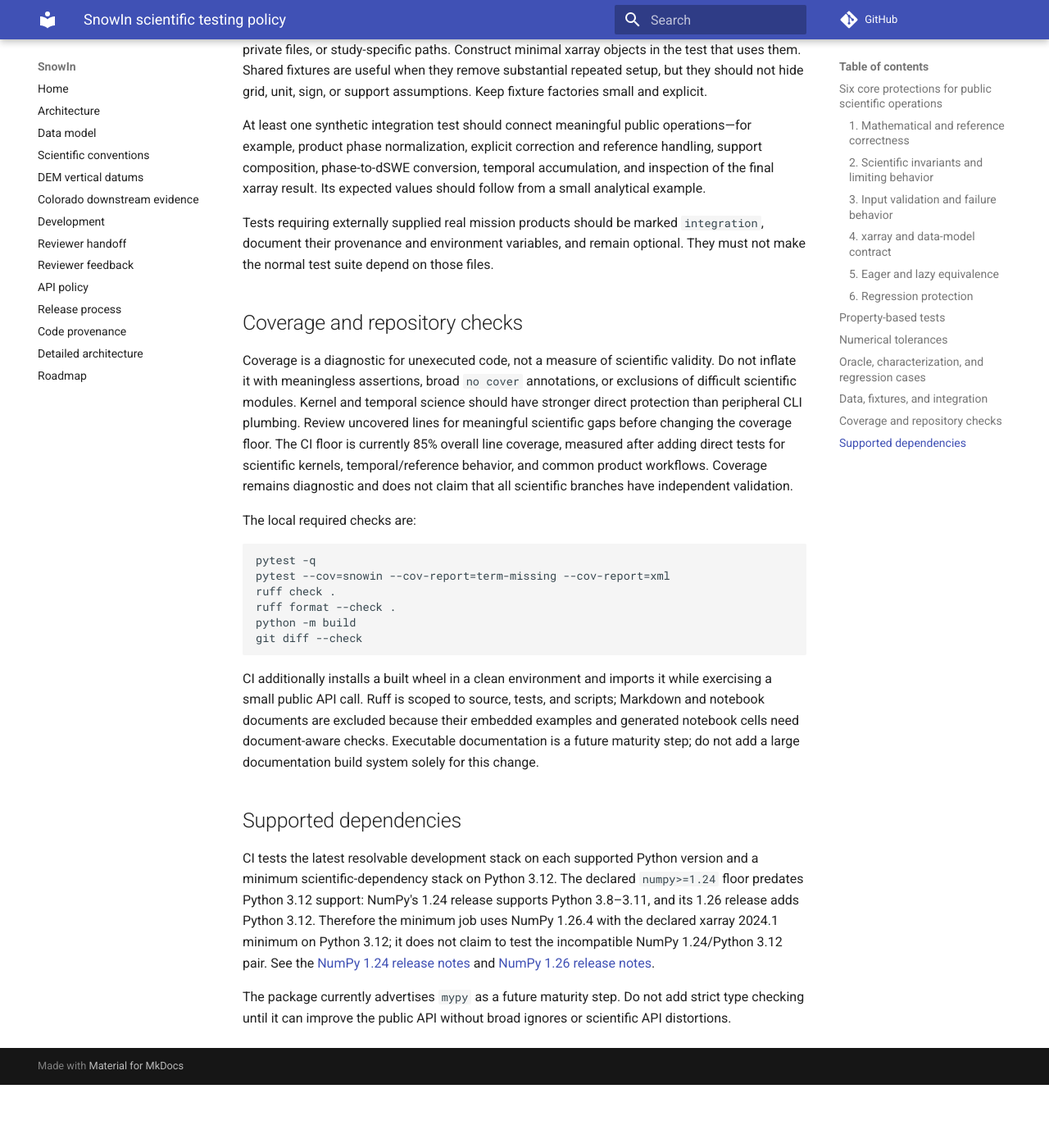
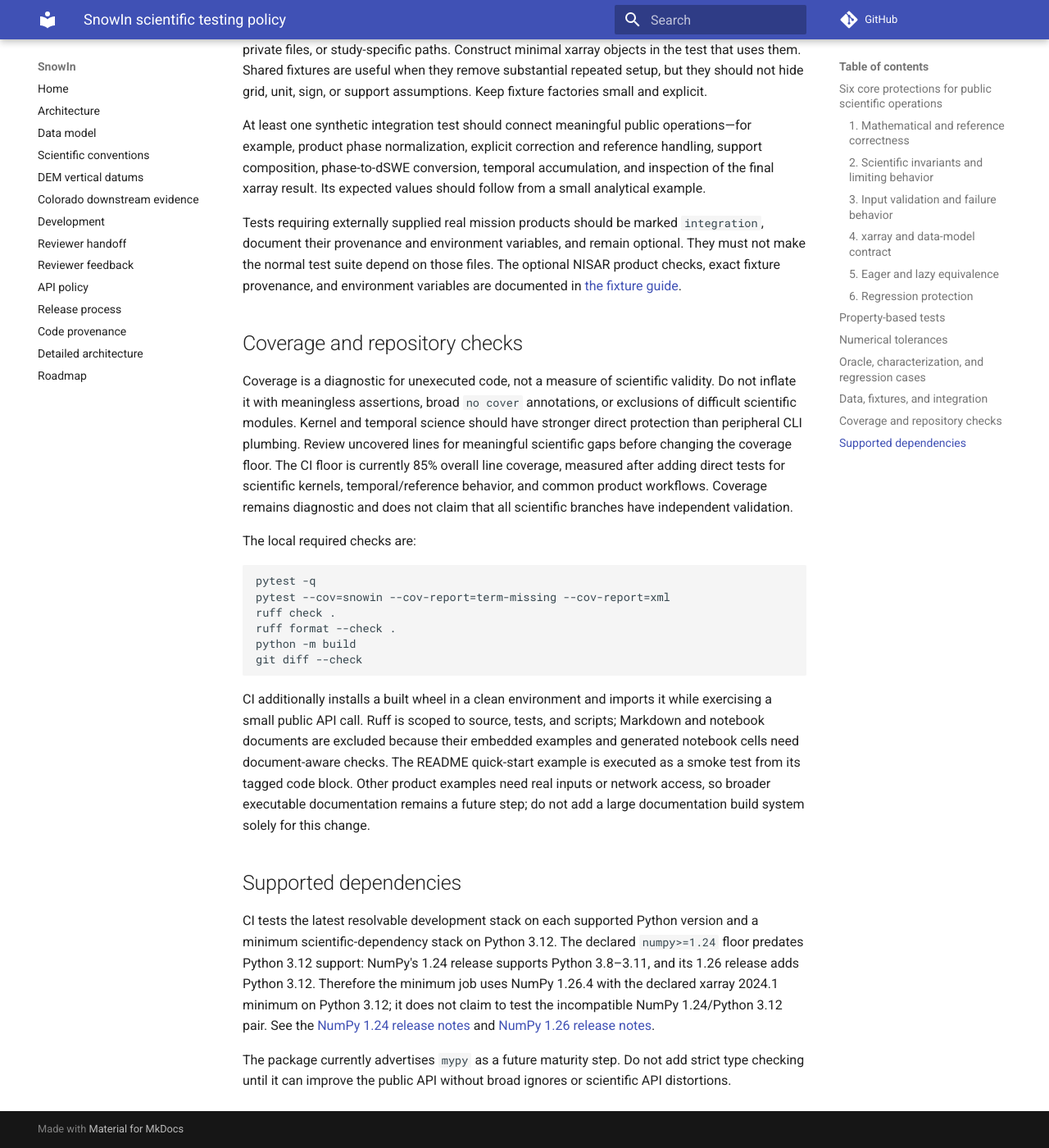
Before and after one commit to snowin-org/snowin, an MkDocs documentation site: the page built from docs/testing.md, in a window 1280 px wide and 1400 px high, scrolled down 3304 px. Shown: the whole window at 82% size. Built offline with MkDocs 1.6.1 and Material for MkDocs 9.7.7, drawn with Linux system fonts in a browser that asks for light colours; comment, search, counter and statistics services are not loaded; before the commit the page ends 4627 px from its top, so only the background shows below that.

Commit message:
Document optional NISAR validation and smoke-test quickstart

```diff
--- a/docs/testing.md
+++ b/docs/testing.md
@@ -152,6 +152,8 @@ should follow from a small analytical example.
 Tests requiring externally supplied real mission products should be marked
 `integration`, document their provenance and environment variables, and remain
 optional. They must not make the normal test suite depend on those files.
+The optional NISAR product checks, exact fixture provenance, and environment
+variables are documented in [the fixture guide](../tests/fixtures/README.md).
 
 ## Coverage and repository checks
 
@@ -180,9 +182,11 @@ git diff --check
 CI additionally installs a built wheel in a clean environment and imports it
 while exercising a small public API call. Ruff is scoped to source, tests, and
 scripts; Markdown and notebook documents are excluded because their embedded
-examples and generated notebook cells need document-aware checks. Executable
-documentation is a future maturity step; do not add a large documentation
-build system solely for this change.
+examples and generated notebook cells need document-aware checks. The README
+quick-start example is executed as a smoke test from its tagged code block.
+Other product examples need real inputs or network access, so broader executable
+documentation remains a future step; do not add a large documentation build
+system solely for this change.
 
 ## Supported dependencies
 
```
Also changed, not shown: README.md (+1 -1 lines), 2 other files.
